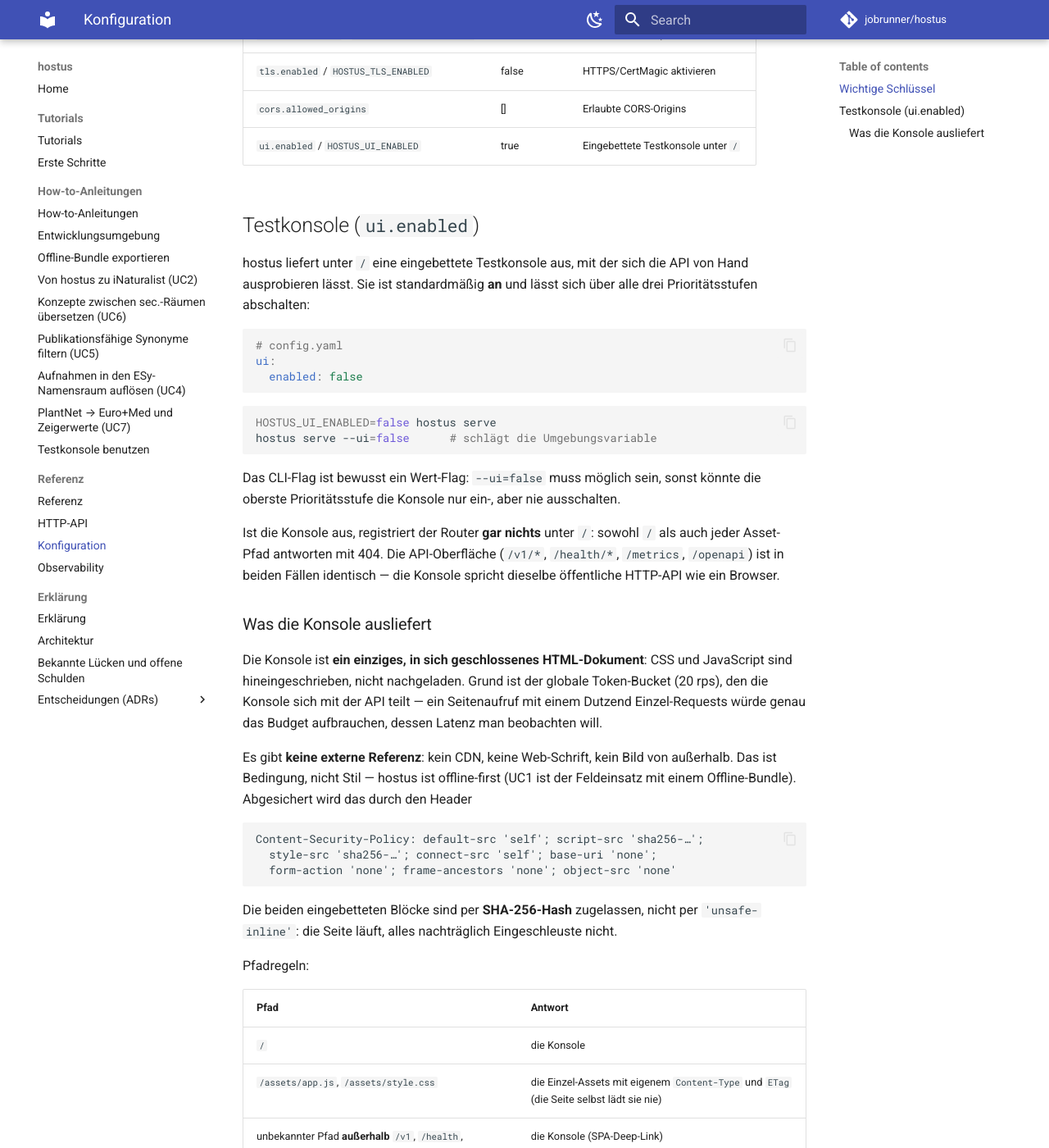
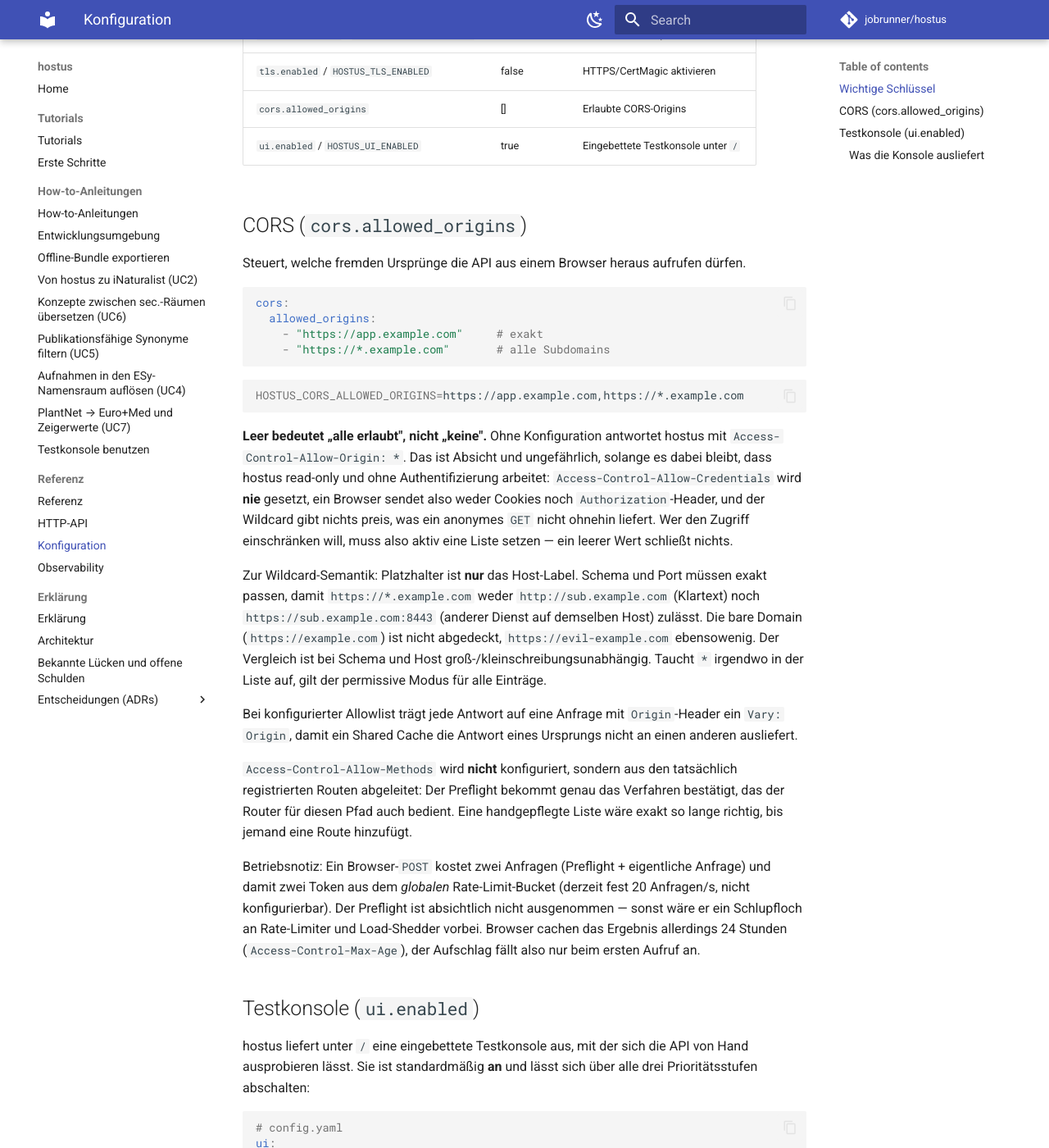
Before and after one commit to jobrunner/hostus, an MkDocs documentation site: the page built from docs/reference/configuration.md, in a window 1280 px wide and 1400 px high, scrolled down 872 px. Shown: the whole window at 82% size. Built offline with MkDocs 1.6.1 and Material for MkDocs 9.7.7, drawn with Linux system fonts in a browser that asks for light colours; comment, search, counter and statistics services are not loaded.

Commit message:
docs(cors): Kette korrigieren, Wildcard-Allowlist und Wildcard-Default dokumentieren
Fuenf Doku-Stellen fuehrten CORS weiter als Glied 6 der Middleware-Kette und
nannten die Reihenfolge ausdruecklich unveraenderlich — sie haetten einem
spaeteren Bearbeiter also genau den Fehler beigebracht, den dieser Branch
behebt (CORS zurueck in r.Use, Preflight wieder tot). ADR-0013 bekommt
stattdessen einen Nachtrag, weil seine Aussage weiter gilt: Preflights laufen
nach wie vor durch die Kette.

config.yaml.example behauptete "leer = keine erlaubt", waehrend leer
tatsaechlich der Wildcard ist: Ein Betreiber, der dem Kommentar glaubt, haelt
den Dienst fuer geschlossen, obwohl er fuer jede Herkunft offen ist. Die
Konfigurationsreferenz bekommt dazu einen eigenen Abschnitt mit der
Wildcard-Semantik, der Begruendung des permissiven Defaults (read-only, nie
Allow-Credentials) und der Betriebsnotiz, dass ein Browser-POST zwei Token
aus dem globalen Rate-Limit-Bucket kostet.

Claude-Session: https://claude.ai/code/session_018Cicowvzjp4tefpBULgxiJ

````diff
--- a/docs/reference/configuration.md
+++ b/docs/reference/configuration.md
@@ -33,6 +33,58 @@ im Repository.
 | `tls.enabled` / `HOSTUS_TLS_ENABLED`          | false       | HTTPS/CertMagic aktivieren         |
 | `cors.allowed_origins`                        | []          | Erlaubte CORS-Origins              |
 | `ui.enabled` / `HOSTUS_UI_ENABLED`            | true        | Eingebettete Testkonsole unter `/` |
+
+## CORS (`cors.allowed_origins`)
+
+Steuert, welche fremden Ursprünge die API aus einem Browser heraus aufrufen
+dürfen.
+
+```yaml
+cors:
+  allowed_origins:
+    - "https://app.example.com"     # exakt
+    - "https://*.example.com"       # alle Subdomains
+```
+
+```bash
+HOSTUS_CORS_ALLOWED_ORIGINS=https://app.example.com,https://*.example.com
+```
+
+**Leer bedeutet „alle erlaubt", nicht „keine".** Ohne Konfiguration
+antwortet hostus mit `Access-Control-Allow-Origin: *`. Das ist Absicht und
+ungefährlich, solange es dabei bleibt, dass hostus read-only und ohne
+Authentifizierung arbeitet: `Access-Control-Allow-Credentials` wird **nie**
+gesetzt, ein Browser sendet also weder Cookies noch `Authorization`-Header,
+und der Wildcard gibt nichts preis, was ein anonymes `GET` nicht ohnehin
+liefert. Wer den Zugriff einschränken will, muss also aktiv eine Liste
+setzen — ein leerer Wert schließt nichts.
+
+Zur Wildcard-Semantik: Platzhalter ist **nur** das Host-Label. Schema und
+Port müssen exakt passen, damit `https://*.example.com` weder
+`http://sub.example.com` (Klartext) noch `https://sub.example.com:8443`
+(anderer Dienst auf demselben Host) zulässt. Die bare Domain
+(`https://example.com`) ist nicht abgedeckt, `https://evil-example.com`
+ebensowenig. Der Vergleich ist bei Schema und Host
+groß-/kleinschreibungsunabhängig. Taucht `*` irgendwo in der Liste auf,
+gilt der permissive Modus für alle Einträge.
+
+Bei konfigurierter Allowlist trägt jede Antwort auf eine Anfrage mit
+`Origin`-Header ein `Vary: Origin`, damit ein Shared Cache die Antwort eines
+Ursprungs nicht an einen anderen ausliefert.
+
+`Access-Control-Allow-Methods` wird **nicht** konfiguriert, sondern aus den
+tatsächlich registrierten Routen abgeleitet: Der Preflight bekommt genau das
+Verfahren bestätigt, das der Router für diesen Pfad auch bedient. Eine
+handgepflegte Liste wäre exakt so lange richtig, bis jemand eine Route
+hinzufügt.
+
+Betriebsnotiz: Ein Browser-`POST` kostet zwei Anfragen (Preflight +
+eigentliche Anfrage) und damit zwei Token aus dem *globalen*
+Rate-Limit-Bucket (derzeit fest 20 Anfragen/s, nicht konfigurierbar). Der
+Preflight ist absichtlich nicht ausgenommen — sonst wäre er ein Schlupfloch
+an Rate-Limiter und Load-Shedder vorbei. Browser cachen das Ergebnis
+allerdings 24 Stunden (`Access-Control-Max-Age`), der Aufschlag fällt also
+nur beim ersten Aufruf an.
 
 ## Testkonsole (`ui.enabled`)
 
````
Also changed, not shown: CHANGELOG.md (+7 -0 lines), CLAUDE.md (+10 -2 lines), docs/explanation/architecture.md (+11 -2 lines), docs/explanation/decisions/0013-opentelemetry-from-day-one.md (+3 -0 lines), docs/how-to/development.md (+5 -2 lines), docs/reference/observability.md (+6 -2 lines), 2 other files.
